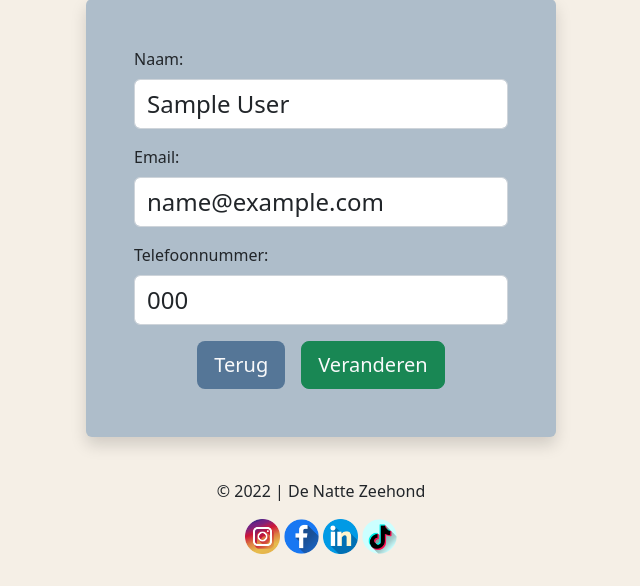
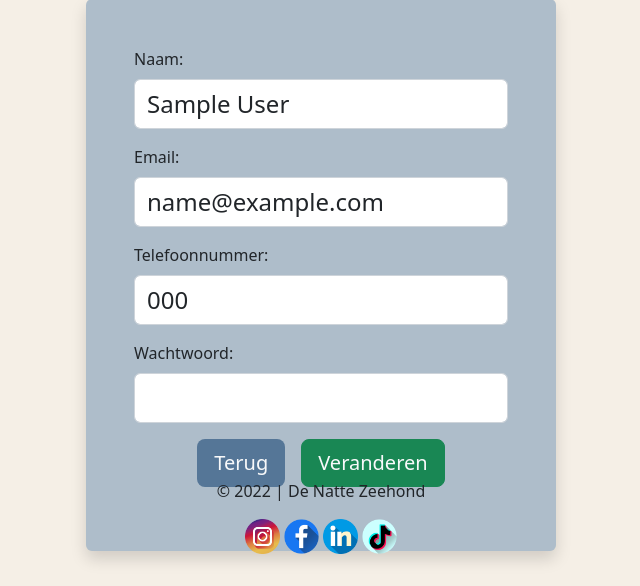
Before and after one commit to EvanGits/DeNatteZeehond, a PHP site: page /DeNatteZeehond/profile/editProfile?id=1 in a window 1280 px wide. Shown: the part 214-800 px from the top of the page, without its empty margins (319-959 px from the left). Run offline with PHP 8.4, Linux system fonts and the light colour scheme; tables that the repository leaves empty or names only in its code hold one stand-in row (values such as "Sample post").

Commit message:
profile fixed

```diff
--- a/pages/profile/editProfile.php
+++ b/pages/profile/editProfile.php
@@ -4,17 +4,15 @@
     if(!empty($_POST))
     {
         //delete function
-        $login = true; //Login::login($customer->getEmail(),$_POST["password"]);
+        $login = Login::login($customer->getEmail(),$_POST["password"]);
         if($login)
         {
             (new Customer($_SESSION["user"]->getId(), $_POST["name"], $_POST["email"], $_POST["phone"], $_SESSION["user"]->getPassword(), $_SESSION["user"]->getDonation(), $_SESSION["user"]->getcustomerStatusId()))->updateCustomerById();
-            //(new Customer($customer->getId(), $_POST["name"], $_POST["email"], $_POST["phone"], $customer->getPassword(), $customer->getDonation(), $customer->getcustomerStatusId()))->updateCustomerById();
-            //(new Customer($customer->getId(), $customer->getName(), $customer->getEmail(), $customer->getPhone(), $_POST["status"]))->updateCustomer();
             header("Location: ". ROOT . "/profile?id=");
         }
         else
         {
-            $error = "het wachtwoord is onjuist";
+            $error = "Het wachtwoord is onjuist";
         }
 
     }
@@ -38,6 +36,10 @@
             <label class="form-label">Telefoonnummer:</label>
             <input class="form-control fs-4" type="text" name="phone" value="<?=$customer->getPhone()?>" required>
         </div>
+        <div class="mb-3">
+            <label class="form-label">Wachtwoord:</label>
+            <input class="form-control fs-4" type="password" name="password" required>
+        </div>
         <div class="d-flex justify-content-center">
             <a href="<?=ROOT?>/profile?id=<?=$customer->getId()?>">
                 <button type="button" class="me-3 btn btn-lg text-light button-color-pressed">
@@ -46,5 +48,10 @@
             </a>
             <input class="mw-3 btn btn-lg text-light btn-success" type="submit" value="Veranderen">
         </div>
+        <div class="text-center mt-3">
+                <h5 class="text-danger">
+                    <?php if(!empty($error)) {echo $error;}?>
+                </h5>
+        </div>
     </form>
 </div>
```
